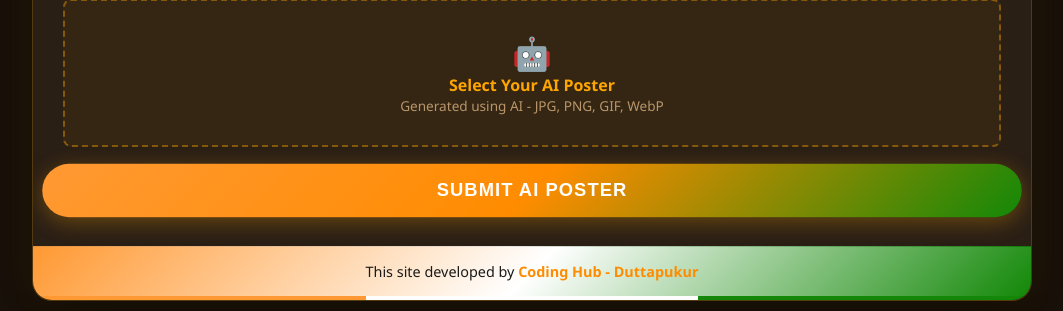
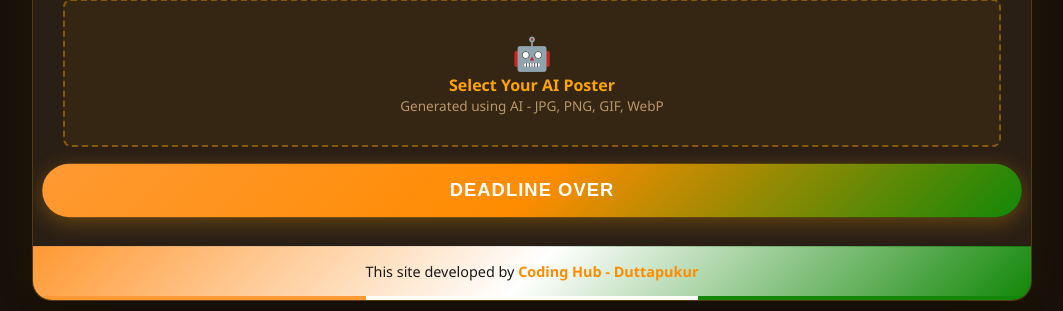
Before and after one commit to TSS-arch/wbsumob, a Flask app: page /ai-image in a window 1280 px wide. Shown: the part 1287-1598 px from the top of the page, without its empty margins (108-1171 px from the left). Run offline with Flask 3, Linux system fonts and the light colour scheme.

Commit message:
Update ai_image.html

```diff
--- a/templates/ai_image.html
+++ b/templates/ai_image.html
@@ -138,7 +138,7 @@
                     <div class="form-group"><label for="semester">Semester *</label><input type="text" id="semester" name="semester" required placeholder="Enter your semester"></div>
                     <div class="form-group"><label for="photo_description">Poster Description *</label><textarea id="photo_description" name="photo_description" placeholder="Describe your poster - what does it show about India's independence moment?" rows="4"></textarea></div>
                     <div class="form-group"><label>Upload Your AI Generated Poster *</label><div class="file-upload" onclick="document.getElementById('photo').click()"><p style="font-size: 2rem;">🤖</p><p style="font-weight: 600; color: #ffa500;">Select Your AI Poster</p><p style="font-size: 0.85rem;">Generated using AI - JPG, PNG, GIF, WebP</p><input type="file" id="photo" name="photo" accept="image/*" required></div></div>
-                    <button type="submit" class="btn pulse">Submit AI Poster</button>
+                    <button type="submit" class="btn pulse">Deadline Over</button>
                 </form>
             </div>
             <div id="view-page" class="page">
```
